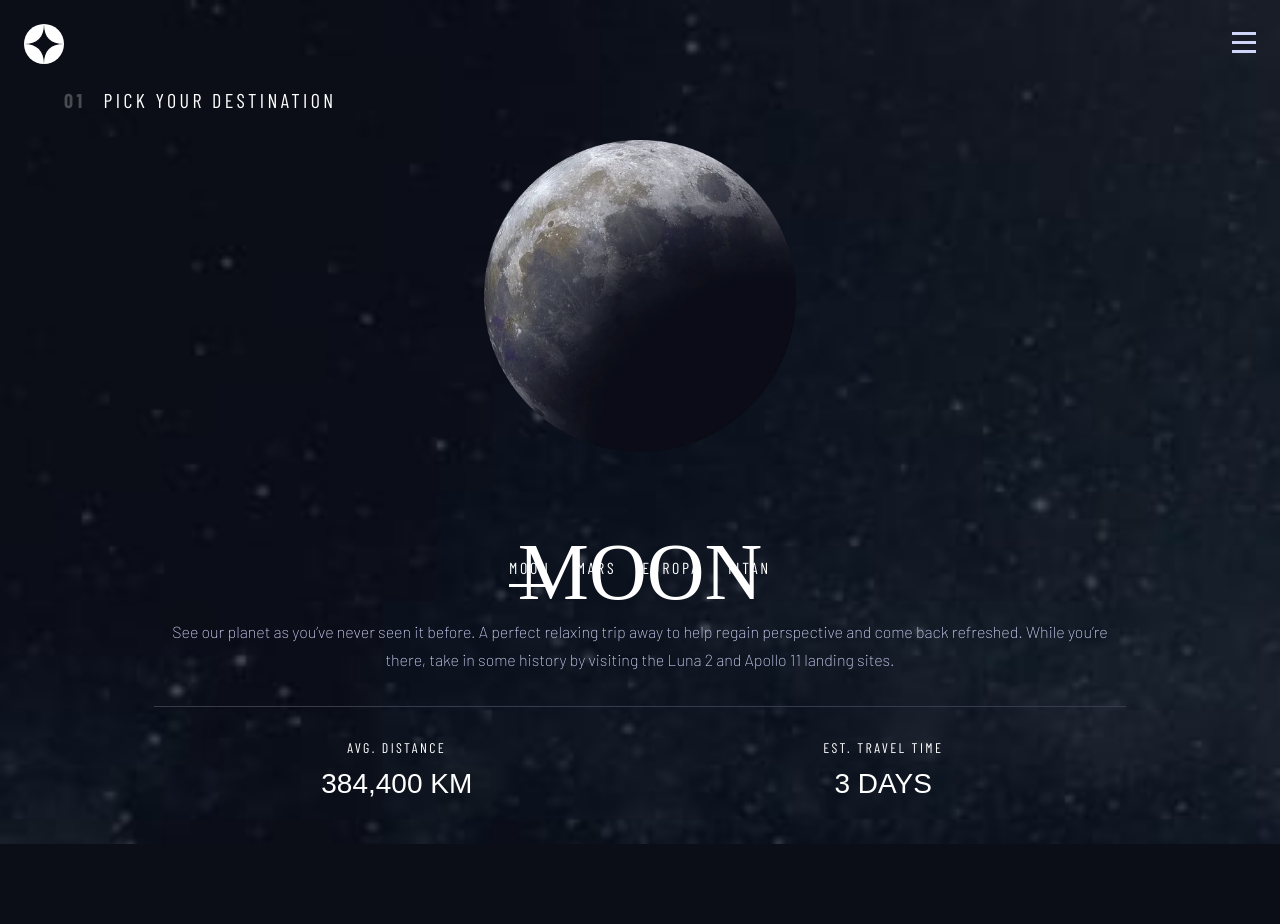
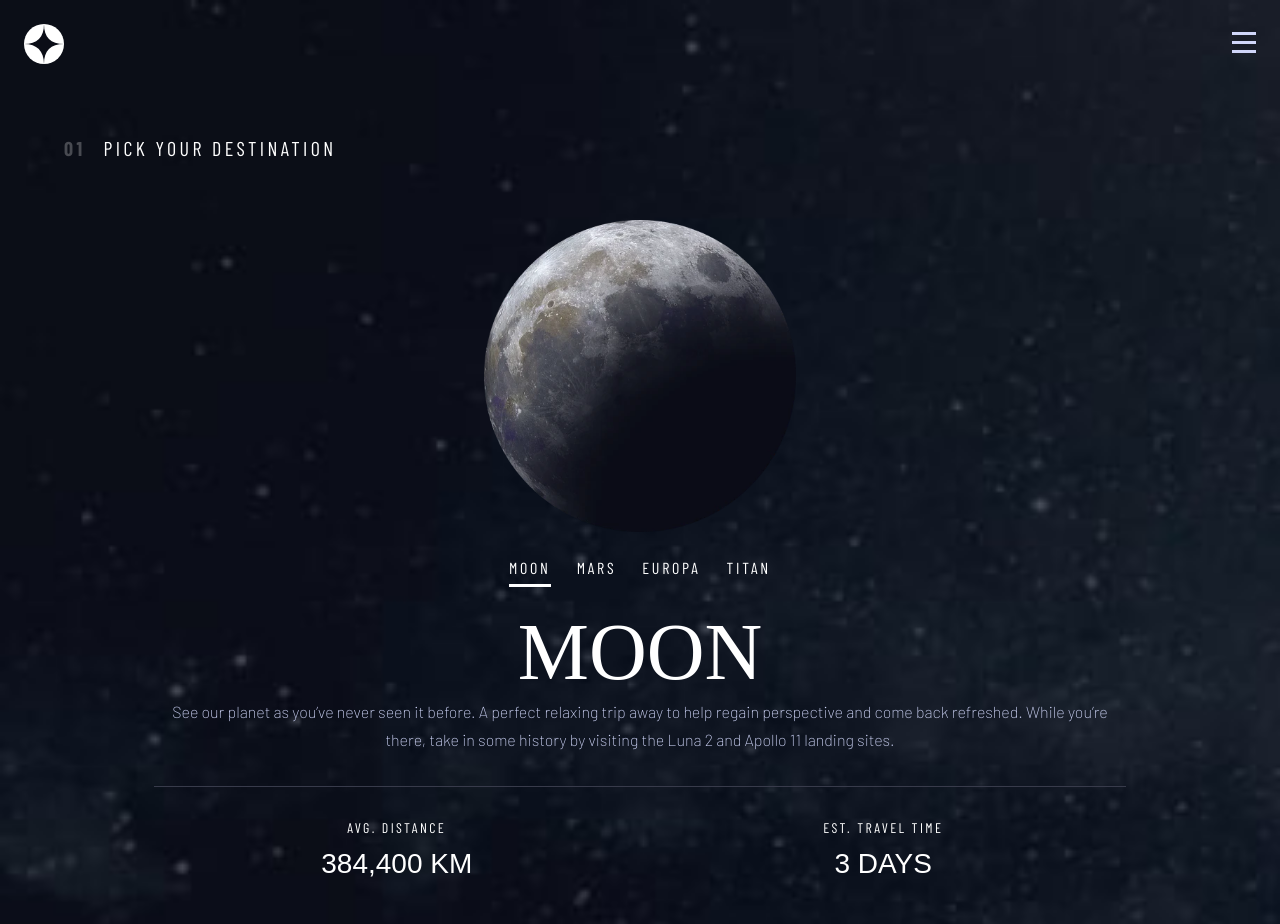
Before and after one commit to filip96zx/space-tourism, a React (Create React App) app: page /destination in a window 1280 px wide. Before the commit the page ends 844 px from the top, so only its background shows below. Built offline with nearby package versions, Linux system fonts and the light colour scheme; a web font is replaced by a local one.

Commit message:
fix: display elements  margin size

```diff
--- a/src/components/displayElements/PageHeading.style.ts
+++ b/src/components/displayElements/PageHeading.style.ts
@@ -20,6 +20,7 @@ const PageHeadingStyled = styled.h3`
 
   @media ${breakpoints.tablet} {
     margin-left: calc( 0.05 * 100vw );
+    top: 136px;
     font-size: 20px;
     width: auto;
     text-align: left;
--- a/src/components/displayElements/PagePicture.style.ts
+++ b/src/components/displayElements/PagePicture.style.ts
@@ -11,8 +11,11 @@ const PagePictureStyled = styled.div`
     height: 170px;
     vertical-align: middle;
   }
-  .technology-picture img{
-    width: 100%;
+  .technology-picture{
+    width: 100vw;
+    img {
+      width: 100vw;
+    }
   }
 
   @media ${breakpoints.tablet} {
--- a/src/components/displayElements/PagePicture.tsx
+++ b/src/components/displayElements/PagePicture.tsx
@@ -17,7 +17,7 @@ const PagePicture: React.FC<Props> = ({ imagePaths, techImagePaths, alt }) => {
 
   if (imagePaths) {
     return (
-      <PagePictureStyled>
+      <PagePictureStyled className='picture-container'>
         <picture>
           <source srcSet={imagePaths.webp} type='image/webp' />
           <img src={imagePaths.png} alt={alt} />
@@ -26,7 +26,7 @@ const PagePicture: React.FC<Props> = ({ imagePaths, techImagePaths, alt }) => {
     );
   } else if (techImagePaths) {
     return (
-      <PagePictureStyled>
+      <PagePictureStyled className='picture-container'>
         <picture className="technology-picture">
           <source src={techImagePaths.portrait} media="(min-width: 768px)" />
           <img src={techImagePaths.landscape} alt={alt} />
```
